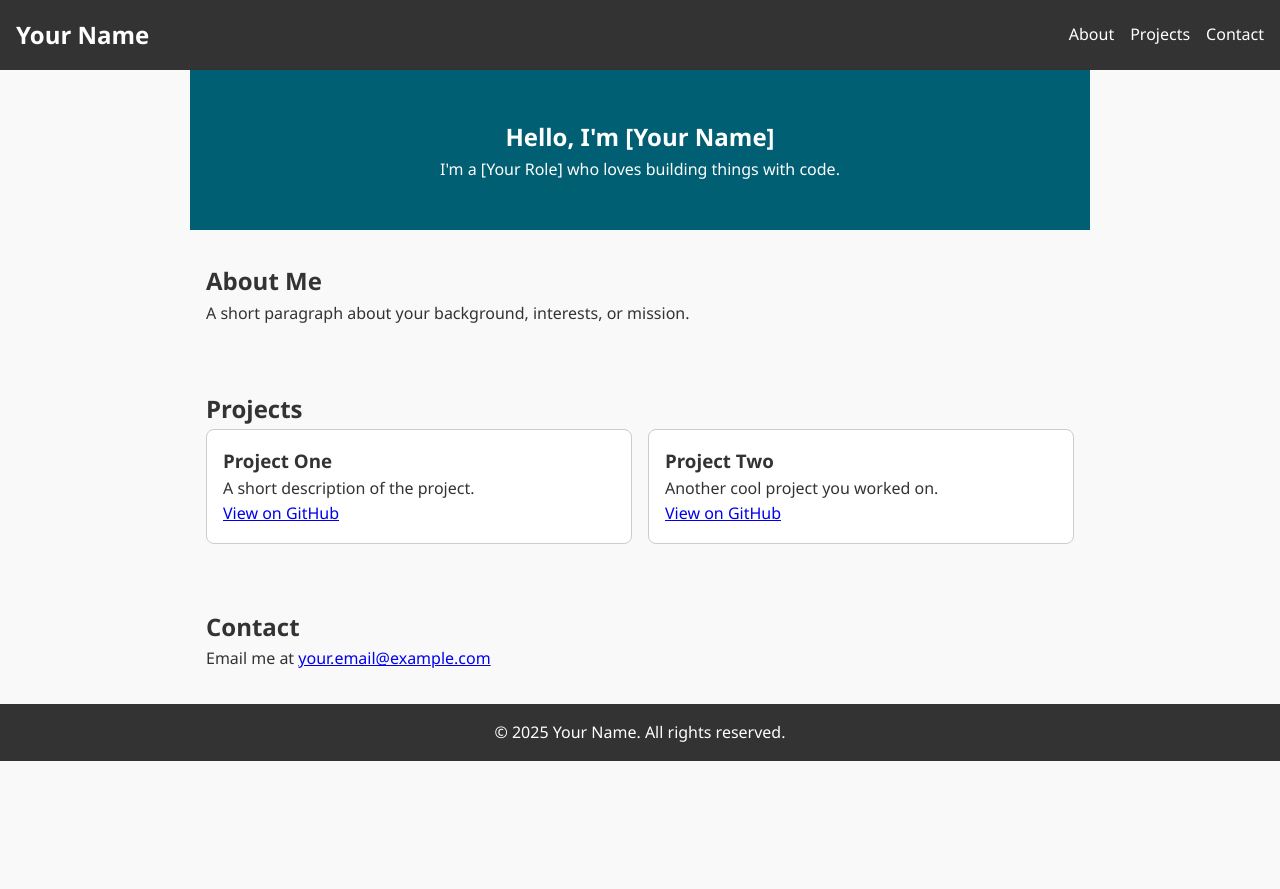
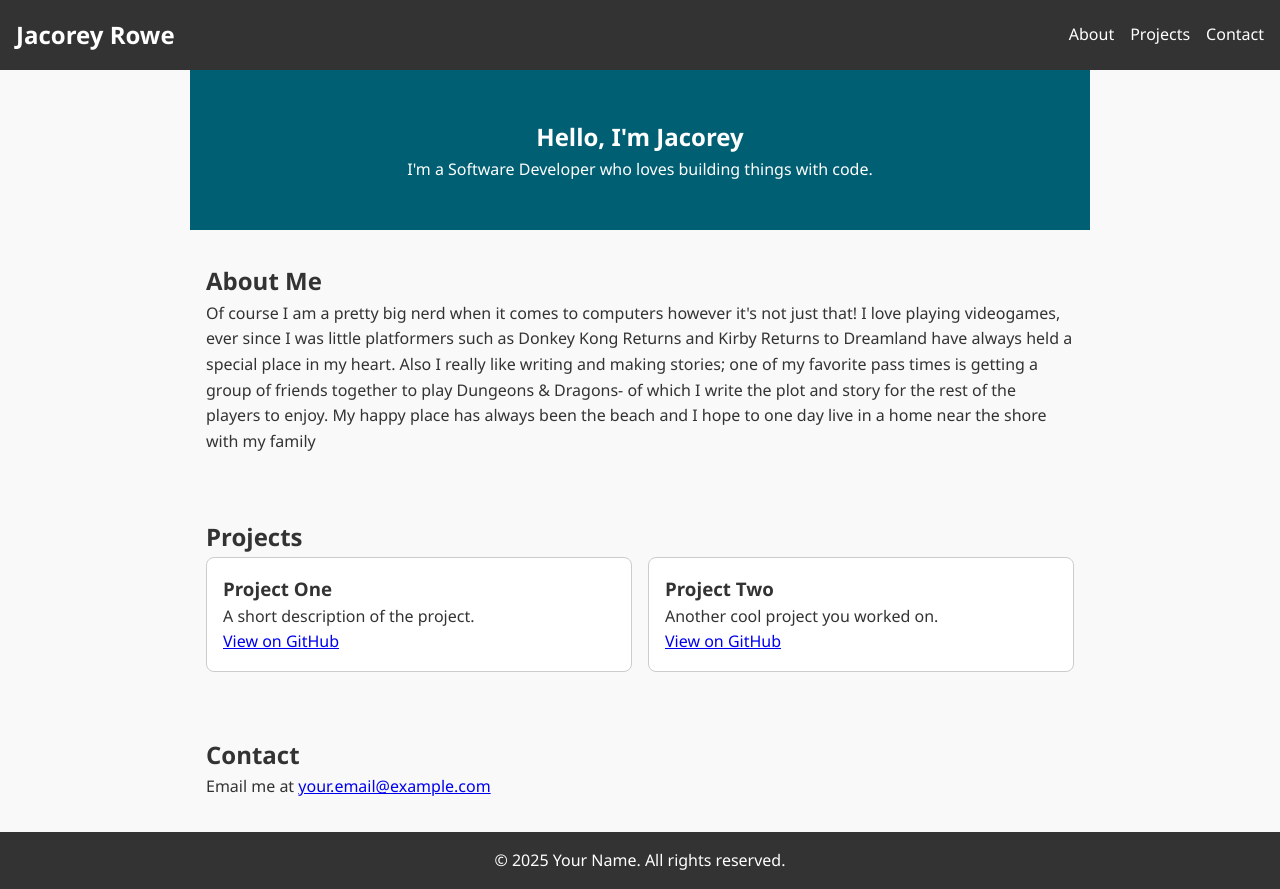
Before and after one commit to Jacorey-creator/Jacorey-creator.github.io, a plain HTML site: page index.html in a window 1280 px wide. Before the commit the page ends 800 px from the top, so only its background shows below. Drawn offline with Linux system fonts and the light colour scheme.

Commit message:
About Me details

```diff
--- a/index.html
+++ b/index.html
@@ -3,13 +3,13 @@
 <head>
   <meta charset="UTF-8" />
   <meta name="viewport" content="width=device-width, initial-scale=1.0" />
-  <title>Your Name | Portfolio</title>
+  <title>Rowe Bytes</title>
   <link rel="stylesheet" href="models/home_styling.css" />
 </head>
 <body>
   <header>
     <nav>
-      <h1>Your Name</h1>
+      <h1>Jacorey Rowe</h1>
       <ul class="nav-links">
         <li><a href="#about">About</a></li>
         <li><a href="#projects">Projects</a></li>
@@ -19,13 +19,16 @@
   </header>
 
   <section id="hero">
-    <h2>Hello, I'm [Your Name]</h2>
-    <p>I'm a [Your Role] who loves building things with code.</p>
+    <h2>Hello, I'm Jacorey</h2>
+    <p>I'm a Software Developer who loves building things with code.</p>
   </section>
 
   <section id="about">
     <h2>About Me</h2>
-    <p>A short paragraph about your background, interests, or mission.</p>
+    <p>Of course I am a pretty big nerd when it comes to computers however it's not just that! I love playing videogames,
+        ever since I was little platformers such as Donkey Kong Returns and Kirby Returns to Dreamland have always held a special place in my heart.
+        Also I really like writing and making stories; one of my favorite pass times is getting a group of friends together to play Dungeons & Dragons-
+        of which I write the plot and story for the rest of the players to enjoy. My happy place has always been the beach and I hope to one day live in a home near the shore with my family</p>
   </section>
 
   <section id="projects">
```
